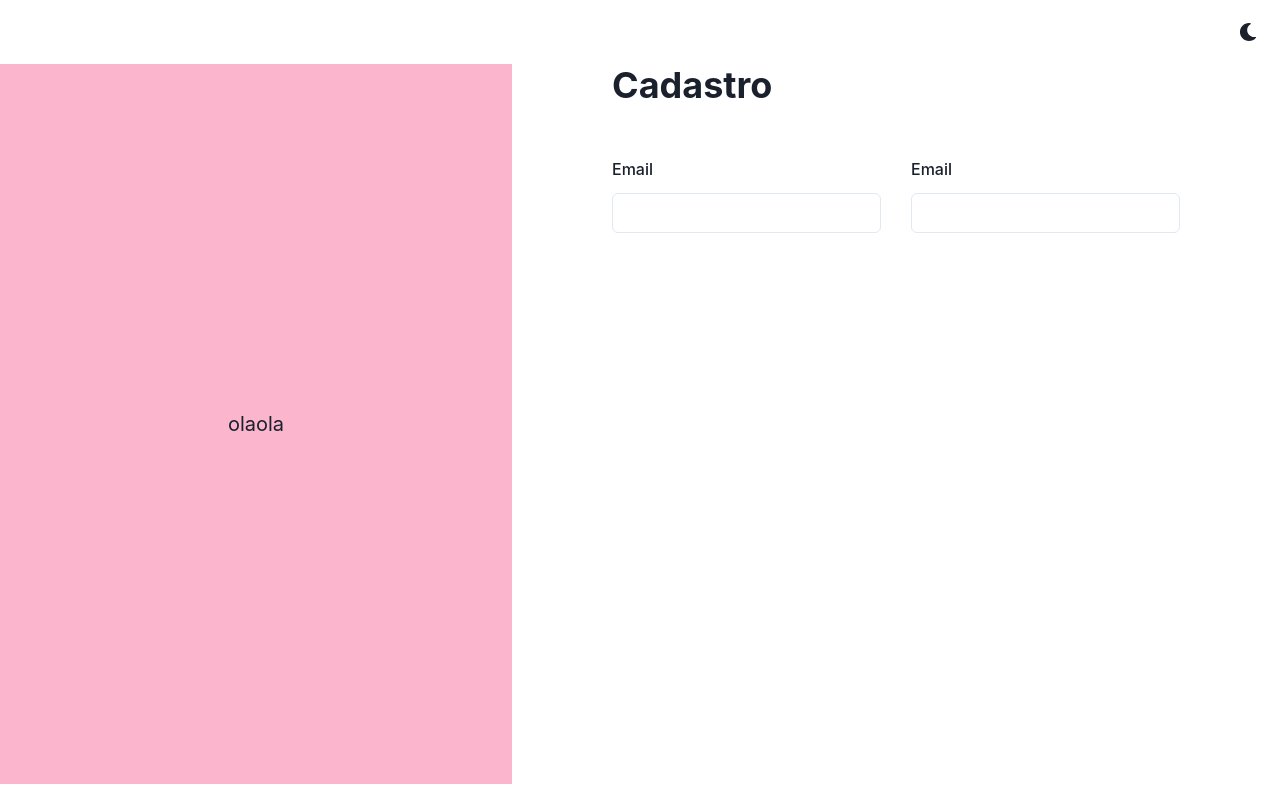
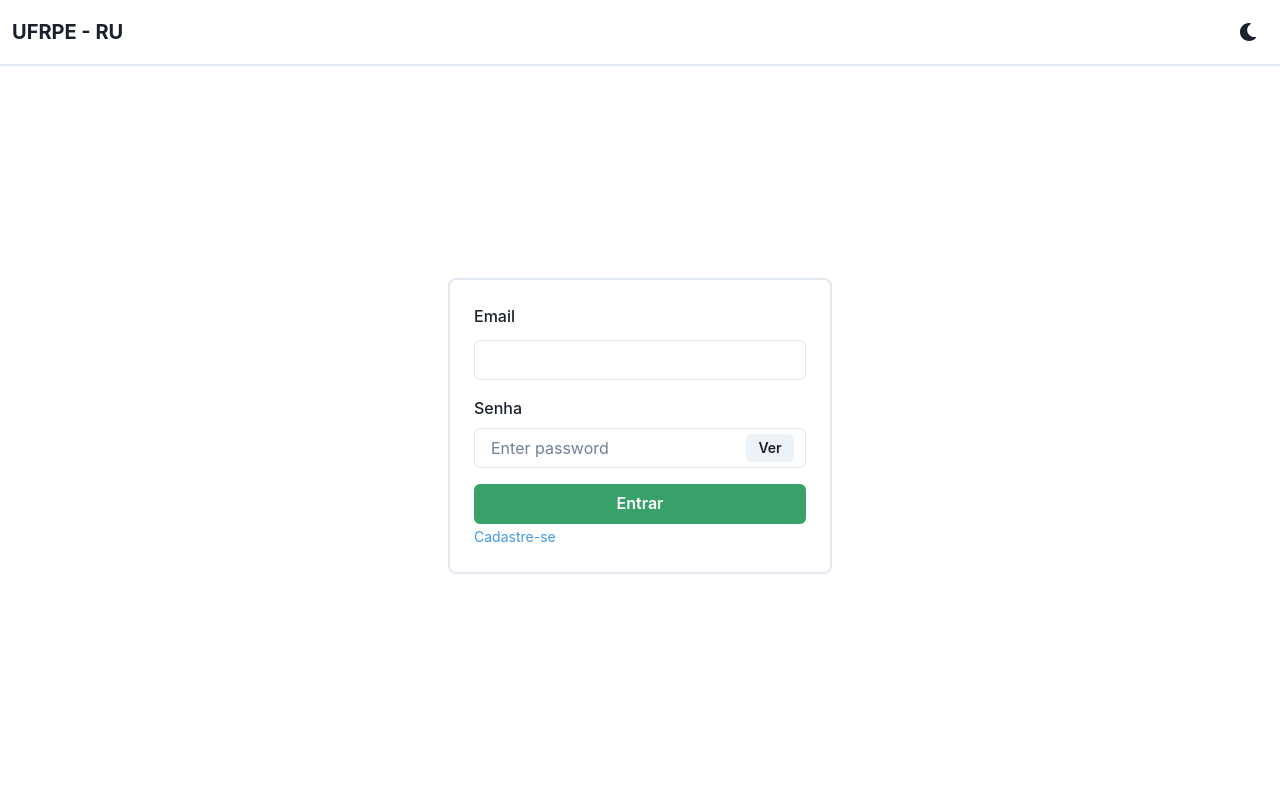
Before and after one commit to LuanAccioly/university-restaurant-manager, a React (Create React App) app in the folder web/: page / in a window 1280 px wide. Built offline with nearby package versions, Linux system fonts and the light colour scheme.

Commit message:
dios padre

```diff
--- a/web/package.json
+++ b/web/package.json
@@ -10,10 +10,10 @@
     "@testing-library/react": "^13.4.0",
     "@testing-library/user-event": "^14.4.3",
     "framer-motion": "^6.5.1",
-    "react": "^18.2.0",
+    "react": "^18.0.0",
     "react-dom": "^18.2.0",
     "react-icons": "^3.11.0",
-    "react-router-dom": "^6.8.1",
+    "react-router-dom": "^^6.3.0",
     "react-scripts": "5.0.1",
     "web-vitals": "^2.1.4"
   },
--- a/web/src/App.js
+++ b/web/src/App.js
@@ -1,26 +1,19 @@
 import React from 'react';
 import {
   ChakraProvider,
-  Box,
-  Grid,
   extendTheme,
 } from '@chakra-ui/react';
-import { ColorModeSwitcher } from './ColorModeSwitcher';
 import { Login } from './pages/Login/Login';
 import { Register } from './pages/Register/Register';
 import theme from './styles/theme.js'
-// import { Route, Routes } from "react-router-dom";
+import { Header } from './components/Header/Header';
 
 const appTheme = extendTheme(theme)
 function App() {
   return (
     <ChakraProvider theme={appTheme}>
-      <Box textAlign="center" fontSize="xl">
-        <Grid p={3}>
-          <ColorModeSwitcher justifySelf="flex-end" />
-        </Grid>
-        <Register />
-      </Box>
+        <Header/>
+        <Login />
     </ChakraProvider>
   );
 }
--- /dev/null
+++ b/web/src/components/Header/Header.js
@@ -0,0 +1,21 @@
+import { Flex, Heading, useColorModeValue } from "@chakra-ui/react"
+import { ColorModeSwitcher } from "../../ColorModeSwitcher"
+
+export const Header = () => {
+    const outlineColor = useColorModeValue('gray.200', 'gray.700')
+
+    return(
+        <Flex
+            borderBottom={"2px"}
+            borderColor={outlineColor}
+            p={3}
+            justifyContent={"space-between"}
+            alignItems={"center"}
+            >
+            <Heading size='md'>UFRPE - RU</Heading >
+            <ColorModeSwitcher/>
+        </Flex>
+
+    )
+
+}
--- /dev/null
+++ b/web/src/components/NormalInput/NormalInput.js
@@ -0,0 +1,15 @@
+import { FormControl, FormLabel, Input } from "@chakra-ui/react";
+
+function NormalInput(props) {
+    const title = props.title;
+    const active = props.active;
+      return (
+        <FormControl isRequired isDisabled={active ? true : false}>
+            <FormLabel>{title} </FormLabel>
+            <Input
+            placeholder=''/>
+        </FormControl>
+      );
+  }
+
+  export default NormalInput
--- a/web/src/pages/Login/Login.js
+++ b/web/src/pages/Login/Login.js
@@ -1,6 +1,7 @@
 import { Box, Button, Center, Link, VStack} from "@chakra-ui/react";
 import { EmailInput } from "../../components/EmailInput/EmailInput";
 import { PasswordInput } from "../../components/PasswordInput/PasswordInput";
+
 
 export const Login = () => {
     return (
@@ -19,3 +20,5 @@ export const Login = () => {
         </Center>
     );
 };
+
+export default Login;
--- a/web/src/pages/Register/Register.js
+++ b/web/src/pages/Register/Register.js
@@ -1,29 +1,50 @@
-import { Box, Center, Divider, Flex, FormControl, Heading, HStack, VStack } from "@chakra-ui/react"
+import { Box, Center, Checkbox, Flex, Heading, HStack, VStack } from "@chakra-ui/react"
+import React from "react";
 import { EmailInput } from "../../components/EmailInput/EmailInput"
+import NormalInput from "../../components/NormalInput/NormalInput";
 
 export const Register = () => {
+    const [registred, setRegistred] = React.useState(true)
     return(
 
         <Flex size="100vh" h={"90vh"}>
-            <Center w={"40%"} bg={"pink.200"}>
+            <Center w={"60%"} bg={"pink.200"}>
                 <p>olaola</p>
             </Center>
-            <Box flex={1}>
-                <Flex ml={"100px"}>
+            <Box flex={1} pt={"20px"} paddingInline={"3%"}>
+                <Flex >
                     <Heading>Cadastro</Heading>
                 </Flex>
-                <FormControl paddingInline={"100px"} mt={50}>
-                    <HStack spacing={30}>
-                        <Box w={"100%"}>
-                            <EmailInput/>
+
+                <VStack  mt={50} spacing={"30px"}>
+                    <HStack spacing={3} w={"100%"}>
+                        <Box flex={1}>
+                            <NormalInput title="Primeiro nome"/>
                         </Box>
-                        <Box w={"100%"}>
-                            <EmailInput/>
+                        <Box flex={1}>
+                            <NormalInput title="Segundo nome"/>
                         </Box>
                     </HStack>
-                </FormControl>
+                    <EmailInput/>
+                    <Checkbox
+                        defaultChecked
+                        w={"100%"}
+                        isChecked={registred}
+                        onChange={(e) => {setRegistred(e.target.checked)}}>
+                        Sou alune matriculade na UFRPE
+                    </Checkbox>
+                    <HStack spacing={30} w={"100%"}>
+                        <Box flex={1}>
+                            <NormalInput active={registred? false : true} title="Matrícula"/>
+                        </Box>
+                        <Box flex={1}>
+                            <NormalInput title="Suas lamúrias:"/>
+                        </Box>
+                    </HStack>
+                </VStack>
 
             </Box>
         </Flex>
     )
 }
+export default Register;
```
Also changed, not shown: web/src/routes.js (deleted, +0 -18 lines), 1 other file (tests, documents, lock files or other folders).
